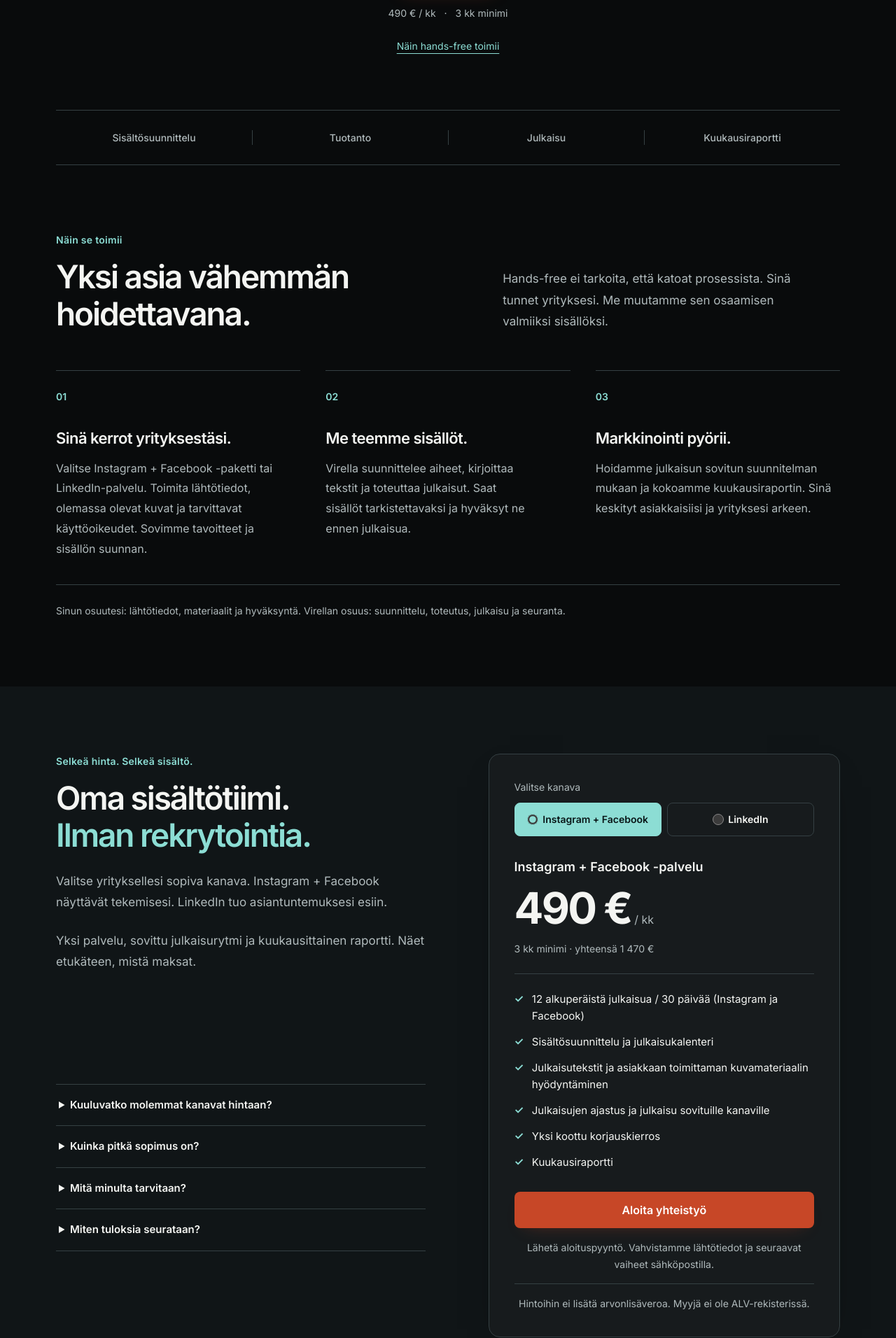
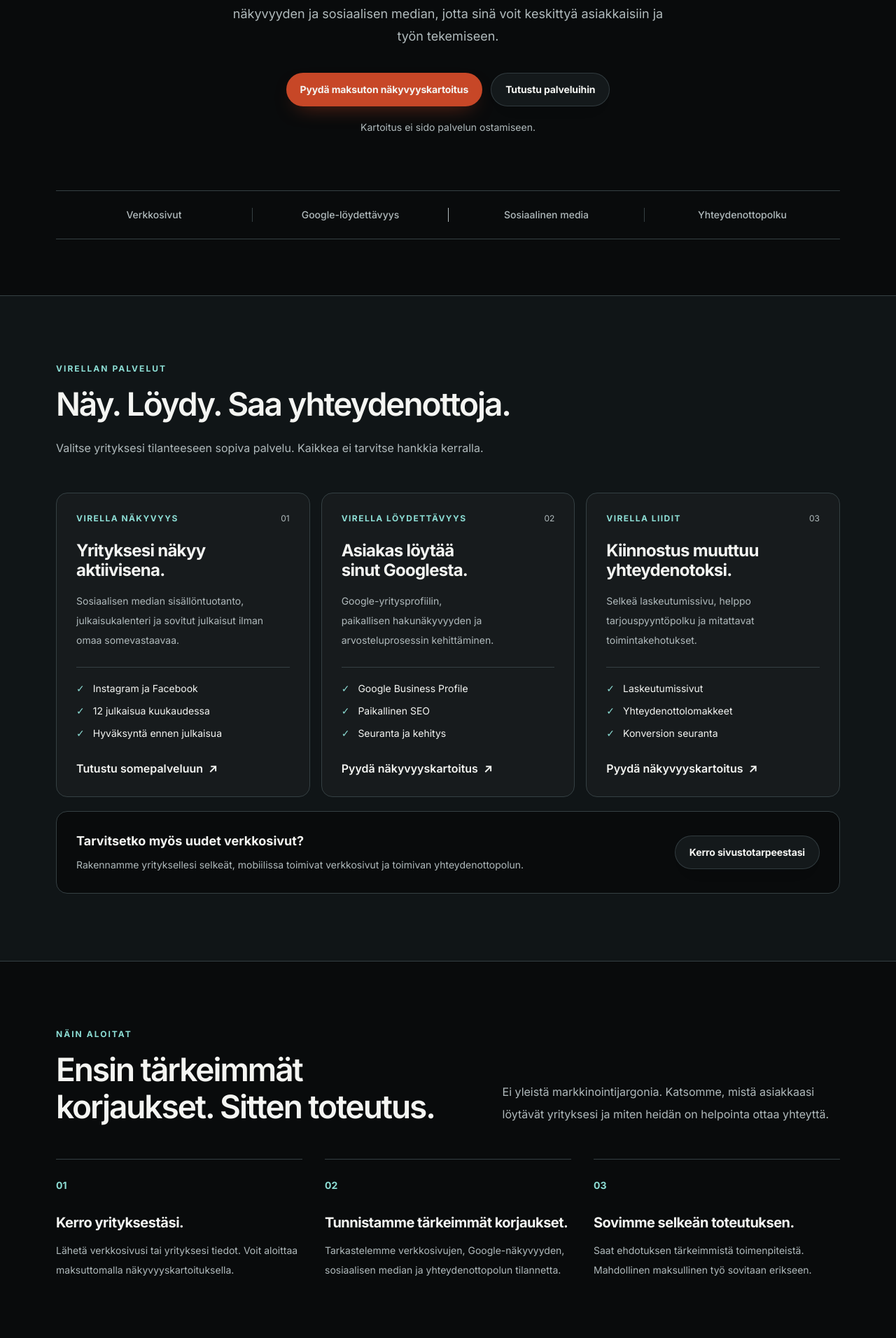
Before and after one commit to Jambovisuaalit/virella-helsinki-web, a Next.js app: page / in a window 1280 px wide. Shown: the part 569-2481 px from the top of the page at 70% size. Built offline with nearby package versions, Linux system fonts and the light colour scheme.

Commit message:
release: bring approved Virella landing changes onto current main

```diff
--- a/app/page.tsx
+++ b/app/page.tsx
@@ -1,73 +1,201 @@
 import type { Metadata } from "next";
 import { SectionContainer } from "@/components/layout/section-container";
-import { SocialPricingCard } from "@/components/marketing/social-pricing-card";
 import { SiteFooter } from "@/components/site/footer";
 import { SiteHeader } from "@/components/site/header";
 import { ButtonLink } from "@/components/ui/button";
 import { businessConfig } from "@/config/business";
-import { products } from "@/config/products";
 import { seoConfig } from "@/config/seo";
-
-const euro = new Intl.NumberFormat("fi-FI", { style: "currency", currency: "EUR", maximumFractionDigits: 0 });
 
 export const metadata: Metadata = {
   title: { absolute: seoConfig.defaultTitle },
   description: seoConfig.defaultDescription,
   alternates: { canonical: "/" },
-  openGraph: { title: seoConfig.defaultTitle, description: seoConfig.defaultDescription, url: "/", siteName: businessConfig.brandName, locale: "fi_FI", type: "website" },
+  openGraph: {
+    title: seoConfig.defaultTitle,
+    description: seoConfig.defaultDescription,
+    url: "/",
+    siteName: businessConfig.brandName,
+    locale: "fi_FI",
+    type: "website",
+  },
   twitter: { card: "summary", title: seoConfig.defaultTitle, description: seoConfig.defaultDescription },
 };
 
+const services = [
+  {
+    number: "01",
+    name: "Virella Näkyvyys",
+    headline: "Yrityksesi näkyy aktiivisena.",
+    description: "Sosiaalisen median sisällöntuotanto, julkaisukalenteri ja sovitut julkaisut ilman omaa somevastaavaa.",
+    details: ["Instagram ja Facebook", "12 julkaisua kuukaudessa", "Hyväksyntä ennen julkaisua"],
+    href: "/sosiaalinen-media",
+    action: "Tutustu somepalveluun",
+  },
+  {
+    number: "02",
+    name: "Virella Löydettävyys",
+    headline: "Asiakas löytää sinut Googlesta.",
+    description: "Google-yritysprofiilin, paikallisen hakunäkyvyyden ja arvosteluprosessin kehittäminen.",
+    details: ["Google Business Profile", "Paikallinen SEO", "Seuranta ja kehitys"],
+    href: "/aloita?kartoitus=1",
+    action: "Pyydä näkyvyyskartoitus",
+  },
+  {
+    number: "03",
+    name: "Virella Liidit",
+    headline: "Kiinnostus muuttuu yhteydenotoksi.",
+    description: "Selkeä laskeutumissivu, helppo tarjouspyyntöpolku ja mitattavat toimintakehotukset.",
+    details: ["Laskeutumissivut", "Yhteydenottolomakkeet", "Konversion seuranta"],
+    href: "/aloita?kartoitus=1",
+    action: "Pyydä näkyvyyskartoitus",
+  },
+] as const;
+
 const steps = [
-  { number: "01", title: "Sinä kerrot yrityksestäsi.", text: "Valitse Instagram + Facebook -paketti tai LinkedIn-palvelu. Toimita lähtötiedot, olemassa olevat kuvat ja tarvittavat käyttöoikeudet. Sovimme tavoitteet ja sisällön suunnan." },
-  { number: "02", title: "Me teemme sisällöt.", text: "Virella suunnittelee aiheet, kirjoittaa tekstit ja toteuttaa julkaisut. Saat sisällöt tarkistettavaksi ja hyväksyt ne ennen julkaisua." },
-  { number: "03", title: "Markkinointi pyörii.", text: "Hoidamme julkaisun sovitun suunnitelman mukaan ja kokoamme kuukausiraportin. Sinä keskityt asiakkaisiisi ja yrityksesi arkeen." },
+  {
+    number: "01",
+    title: "Kerro yrityksestäsi.",
+    description: "Lähetä verkkosivusi tai yrityksesi tiedot. Voit aloittaa maksuttomalla näkyvyyskartoituksella.",
+  },
+  {
+    number: "02",
+    title: "Tunnistamme tärkeimmät korjaukset.",
+    description: "Tarkastelemme verkkosivujen, Google-näkyvyyden, sosiaalisen median ja yhteydenottopolun tilannetta.",
+  },
+  {
+    number: "03",
+    title: "Sovimme selkeän toteutuksen.",
+    description: "Saat ehdotuksen tärkeimmistä toimenpiteistä. Mahdollinen maksullinen työ sovitaan erikseen.",
+  },
 ] as const;
 
 export default function Home() {
-  const product = products.instagram;
   return (
-    <div className="landing-page">
-      <a className="landing-skip-link" href="#main-content">Siirry sisältöön</a>
-      <SiteHeader landing />
+    <div className="landing-page min-h-screen">
+      <a href="#main-content" className="landing-skip-link">Siirry sisältöön</a>
+      <SiteHeader />
       <main id="main-content">
-        <section className="landing-hero" aria-labelledby="hero-title">
+        <section className="px-0 pb-14 pt-24 sm:pb-20 sm:pt-32 lg:pt-36" aria-labelledby="home-title">
           <SectionContainer>
-            <p className="landing-eyebrow">Instagram + Facebook & LinkedIn yrityksille</p>
-            <h1 id="hero-title">Markkinointi valmiina.<br /><span>Sinä keskityt bisnekseen.</span></h1>
-            <p className="landing-lead">Ulkoista sisältösuunnittelu, tuotanto ja julkaisu Virella Helsingille. Saat säännöllisen somenäkyvyyden ilman omaa markkinointitiimiä.</p>
-            <ButtonLink href="#hinnoittelu" className="landing-primary">Valitse palvelu</ButtonLink>
-            <p className="landing-hero-price">{euro.format(product.price)} / kk <span aria-hidden="true">·</span> {product.commitmentMonths} kk minimi</p>
-            <a href="#prosessi" className="landing-text-link">Näin hands-free toimii</a>
-            <div className="landing-deliverables" aria-label="Palvelun kokonaisuus"><span>Sisältösuunnittelu</span><span>Tuotanto</span><span>Julkaisu</span><span>Kuukausiraportti</span></div>
-          </SectionContainer>
-        </section>
-        <section id="prosessi" className="landing-process" aria-labelledby="process-title">
-          <SectionContainer>
-            <div className="landing-section-intro"><div><p className="landing-eyebrow">Näin se toimii</p><h2 id="process-title">Yksi asia vähemmän<br />hoidettavana.</h2></div><p>Hands-free ei tarkoita, että katoat prosessista. Sinä tunnet yrityksesi. Me muutamme sen osaamisen valmiiksi sisällöksi.</p></div>
-            <ol className="landing-steps">{steps.map((step) => <li key={step.number}><span className="landing-step-number">{step.number}</span><h3>{step.title}</h3><p>{step.text}</p></li>)}</ol>
-            <p className="landing-process-note">Sinun osuutesi: lähtötiedot, materiaalit ja hyväksyntä. Virellan osuus: suunnittelu, toteutus, julkaisu ja seuranta.</p>
-          </SectionContainer>
-        </section>
-        <section id="hinnoittelu" className="landing-pricing" aria-labelledby="pricing-title">
-          <SectionContainer className="landing-pricing-layout">
-            <div className="landing-pricing-copy">
-              <p className="landing-eyebrow">Selkeä hinta. Selkeä sisältö.</p>
-              <h2 id="pricing-title">Oma sisältötiimi.<br /><span>Ilman rekrytointia.</span></h2>
-              <p>Valitse yrityksellesi sopiva kanava. Instagram + Facebook näyttävät tekemisesi. LinkedIn tuo asiantuntemuksesi esiin.</p>
-              <p>Yksi palvelu, sovittu julkaisurytmi ja kuukausittainen raportti. Näet etukäteen, mistä maksat.</p>
+            <div className="mx-auto max-w-[1040px] text-center">
+              <p className="mb-7 text-xs font-bold uppercase tracking-[0.17em] text-brand sm:text-sm">
+                Digitaalista näkyvyyttä paikallisille palveluyrityksille
+              </p>
+              <h1 id="home-title" className="text-[clamp(2.65rem,6.1vw,5.25rem)] font-extrabold leading-[1.08] tracking-[-0.062em] text-foreground">
+                Enemmän näkyvyyttä.<br />
+                Enemmän luottamusta.<br />
+                <span className="text-brand">Enemmän yhteydenottoja.</span>
+              </h1>
+              <p className="mx-auto mt-7 max-w-[640px] text-base leading-8 text-muted sm:text-lg">
+                Virella Helsinki hoitaa paikallisen yrityksesi verkkosivut, Google-näkyvyyden ja sosiaalisen median, jotta sinä voit keskittyä asiakkaisiin ja työn tekemiseen.
+              </p>
+              <div className="mt-9 flex flex-col items-center justify-center gap-3 sm:flex-row">
+                <ButtonLink href="/aloita?kartoitus=1" className="w-full max-w-[330px] sm:w-auto">
+                  Pyydä maksuton näkyvyyskartoitus
+                </ButtonLink>
+                <ButtonLink href="#palvelut" variant="secondary" className="w-full max-w-[330px] sm:w-auto">
+                  Tutustu palveluihin
+                </ButtonLink>
+              </div>
+              <p className="mt-5 text-sm text-muted">
+                Kartoitus ei sido palvelun ostamiseen.
+              </p>
             </div>
-            <SocialPricingCard />
-            <div className="landing-faq">
-                <details><summary>Kuuluvatko molemmat kanavat hintaan?</summary><p>Instagram-paketti sisältää Instagramin ja Facebookin. LinkedIn on erillinen palvelu, eikä kuulu Instagram-paketin hintaan.</p></details>
-                <details><summary>Kuinka pitkä sopimus on?</summary><p>Minimisopimus on {product.commitmentMonths} kuukautta. Hinta on {euro.format(product.price)} kuukaudessa, yhteensä {euro.format(product.totalPrice)}. Maksutapa ja jatkon ehdot vahvistetaan ennen aloitusta.</p></details>
-                <details><summary>Mitä minulta tarvitaan?</summary><p>Yrityksen lähtötiedot, käytettävissä olevat kuva- ja videomateriaalit sekä julkaisun vaatimat käyttöoikeudet. Tarkistat ja hyväksyt sisällöt ennen julkaisua.</p></details>
-                <details><summary>Miten tuloksia seurataan?</summary><p>Saat kuukausiraportin valitun kanavan näkyvyydestä ja sisältöjen toimivuudesta. Sisältöä kehitetään havaintojen perusteella. Tiettyä seuraaja-, yhteydenotto- tai myyntimäärää ei luvata.</p></details>
+            <div className="mt-20 grid grid-cols-2 gap-y-5 border-y border-border py-6 text-center text-sm font-medium text-muted md:grid-cols-4 md:gap-y-0">
+              {["Verkkosivut", "Google-löydettävyys", "Sosiaalinen media", "Yhteydenottopolku"].map((item, index) => (
+                <span key={item} className={index % 2 === 1 ? "border-l border-border px-3 md:border-l" : "px-3 md:border-l md:first:border-l-0"}>
+                  {item}
+                </span>
+              ))}
             </div>
           </SectionContainer>
         </section>
-        <section id="yhteys" className="landing-contact" aria-labelledby="contact-title">
-          <SectionContainer className="landing-contact-layout"><div><p className="landing-eyebrow">Virella Helsinki</p><h2 id="contact-title">Jätetään markkinointi<br />pois tehtävälistaltasi.</h2><p>Valitse palvelu tai kysy Jamilta, kumpi palvelu sopii yrityksellesi.</p></div><div className="landing-contact-actions"><ButtonLink href="#hinnoittelu" className="landing-primary">Valitse palvelu</ButtonLink><a href={`tel:${businessConfig.phoneE164}`}>{businessConfig.phone}</a></div></SectionContainer>
+
+        <section id="palvelut" className="scroll-mt-28 border-y border-border bg-cloud py-20 sm:py-24" aria-labelledby="services-title">
+          <SectionContainer>
+            <div className="max-w-[760px]">
+              <p className="text-xs font-bold uppercase tracking-[0.17em] text-brand">Virellan palvelut</p>
+              <h2 id="services-title" className="mt-4 text-[clamp(2.1rem,4vw,3.25rem)] font-bold leading-[1.12] tracking-[-0.045em]">
+                Näy. Löydy. Saa yhteydenottoja.
+              </h2>
+              <p className="mt-5 text-base leading-8 text-muted">
+                Valitse yrityksesi tilanteeseen sopiva palvelu. Kaikkea ei tarvitse hankkia kerralla.
+              </p>
+            </div>
+            <div className="mt-12 grid gap-4 lg:grid-cols-3">
+              {services.map((service) => (
+                <article key={service.name} className="flex h-full flex-col rounded-2xl border border-border bg-surface p-6 sm:p-7">
+                  <div className="flex items-center justify-between gap-3">
+                    <p className="text-xs font-bold uppercase tracking-[0.12em] text-brand">{service.name}</p>
+                    <span className="text-xs text-muted">{service.number}</span>
+                  </div>
+                  <h3 className="mt-6 text-2xl font-bold leading-[1.17] tracking-[-0.03em] text-foreground">{service.headline}</h3>
+                  <p className="mt-4 text-sm leading-7 text-muted">{service.description}</p>
+                  <ul className="mt-6 space-y-3 border-t border-border pt-5 text-sm text-foreground">
+                    {service.details.map((detail) => (
+                      <li key={detail} className="flex gap-3"><span className="text-brand" aria-hidden="true">✓</span>{detail}</li>
+                    ))}
+                  </ul>
+                  <a href={service.href} className="mt-9 inline-flex min-h-11 items-center font-semibold text-brand underline decoration-brand/40 underline-offset-4 hover:text-brand-strong lg:mt-auto lg:pt-7">
+                    {service.action} <span aria-hidden="true" className="ml-2">↗</span>
+                  </a>
+                </article>
+              ))}
+            </div>
+            <div className="mt-5 flex flex-col gap-4 rounded-2xl border border-border bg-background p-6 sm:flex-row sm:items-center sm:justify-between sm:p-7">
+              <div>
+                <h3 className="text-lg font-bold text-foreground">Tarvitsetko myös uudet verkkosivut?</h3>
+                <p className="mt-2 max-w-2xl text-sm leading-6 text-muted">
+                  Rakennamme yrityksellesi selkeät, mobiilissa toimivat verkkosivut ja toimivan yhteydenottopolun.
+                </p>
+              </div>
+              <ButtonLink href="/aloita" variant="secondary" className="shrink-0">Kerro sivustotarpeestasi</ButtonLink>
+            </div>
+          </SectionContainer>
+        </section>
+
+        <section id="prosessi" className="scroll-mt-28 py-20 sm:py-24" aria-labelledby="process-title">
+          <SectionContainer>
+            <div className="grid gap-8 md:grid-cols-[1.1fr_0.9fr] md:gap-12">
+              <div>
+                <p className="text-xs font-bold uppercase tracking-[0.17em] text-brand">Näin aloitat</p>
+                <h2 id="process-title" className="mt-4 text-[clamp(2.1rem,4vw,3.1rem)] font-bold leading-[1.12] tracking-[-0.045em]">
+                  Ensin tärkeimmät korjaukset. Sitten toteutus.
+                </h2>
+              </div>
+              <p className="self-end text-base leading-8 text-muted">
+                Ei yleistä markkinointijargonia. Katsomme, mistä asiakkaasi löytävät yrityksesi ja miten heidän on helpointa ottaa yhteyttä.
+              </p>
+            </div>
+            <ol className="mt-12 grid gap-8 md:grid-cols-3">
+              {steps.map((step) => (
+                <li key={step.number} className="border-t border-border pt-6">
+                  <span className="text-sm font-bold text-brand">{step.number}</span>
+                  <h3 className="mt-7 text-xl font-bold tracking-[-0.025em]">{step.title}</h3>
+                  <p className="mt-3 text-sm leading-7 text-muted">{step.description}</p>
+                </li>
+              ))}
+            </ol>
+          </SectionContainer>
+        </section>
+
+        <section id="yhteys" className="scroll-mt-28 border-t border-border bg-cloud py-20 sm:py-24" aria-labelledby="contact-title">
+          <SectionContainer>
+            <div className="flex flex-col gap-8 md:flex-row md:items-center md:justify-between">
+              <div className="max-w-[730px]">
+                <p className="text-xs font-bold uppercase tracking-[0.17em] text-brand">Seuraava askel</p>
+                <h2 id="contact-title" className="mt-4 text-[clamp(2.1rem,4vw,3.2rem)] font-bold leading-[1.12] tracking-[-0.045em]">
+                  Selvitetään, mistä kasvun esteet löytyvät.
+                </h2>
+                <p className="mt-5 text-base leading-8 text-muted">
+                  Pyydä maksuton digitaalisen näkyvyyden kartoitus. Saat arvion kolmesta tärkeimmästä korjauskohteesta ilman ostopakkoa.
+                </p>
+              </div>
+              <ButtonLink href="/aloita?kartoitus=1" className="shrink-0 self-start md:self-center">
+                Pyydä maksuton näkyvyyskartoitus
+              </ButtonLink>
+            </div>
+          </SectionContainer>
         </section>
       </main>
       <SiteFooter />
```
